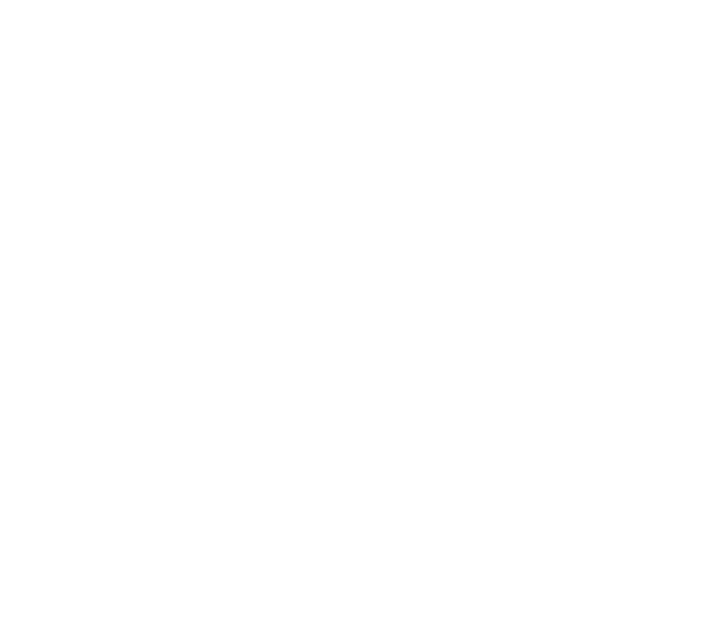
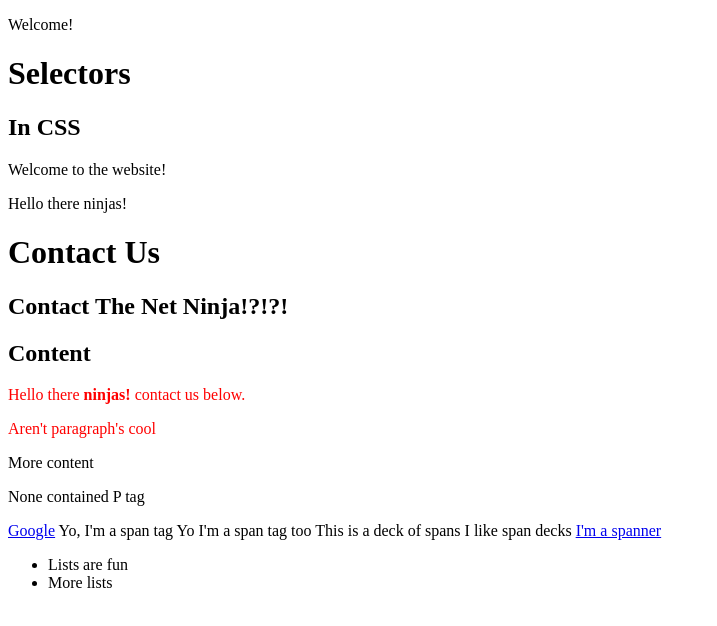
Before and after one commit to Driijko/Net-Ninja-CSS-Tutorial, a plain HTML site: page index.html in a window 1280 px wide. Shown: the whole page, without its empty margins (0-717 px from the left). Drawn offline with Linux system fonts and the light colour scheme.

Commit message:
Complete lessons 1 - 23

```diff
--- /dev/null
+++ b/css/syntax.css
@@ -0,0 +1,10 @@
+/***********************************
+*
+* Author Dreeko
+* Date: 20.08.20
+*
+************************************/
+
+#main-content > p {
+    color: red;
+}
--- a/index.html
+++ b/index.html
@@ -7,11 +7,54 @@
         <title>Net Ninja CSS Tutorial</title>
         <meta name="description" content="">
         <meta name="viewport" content="width=device-width, initial-scale=1">
-        <link rel="stylesheet" href="">
+        <link rel="stylesheet" href="./css/syntax.css">
         <link rel="icon" type="image/png" href="assets/images/icons/favicon.ico" />
     </head>
     <body>
 
+        <p class="welcome">Welcome!</p>
+
+        <div id="header">
+            <h1>Selectors</h1>
+            <h2>In CSS</h2>
+            <p>Welcome to the website!</p>
+        </div>
+
+        <p>Hello there ninjas!</p>
+
+        <div id="header">
+            <h1>Contact Us</h1>
+            <h2>Contact The Net Ninja!?!?!</h2>
+        </div>
+
+        <h2 id="content-header">Content</h2>
+
+        <div id="main-content">
+
+            <p>Hello there <strong>ninjas!</strong> contact us below.</p>
+            <p class="test">Aren't paragraph's cool</p>
+
+            <div id="sub-content">
+                <p>More content</p>
+            </div>
+        </div>
+
+        <p>None contained P tag</p>
+
+        <a href="http://www.google.com">Google</a>
+
+        <span>Yo, I'm a span tag</span>
+
+        <span class="deck">Yo I'm a span tag too</span>
+        <span class="deck">This is a deck of spans</span>
+        <span class="deck">I like span decks</span>
+
+        <a href="#">I'm a spanner</a>
+
+        <ul>
+            <li>Lists are fun</li>
+            <li>More lists</li>
+        </ul>
 
     </body>
 </html>
```
